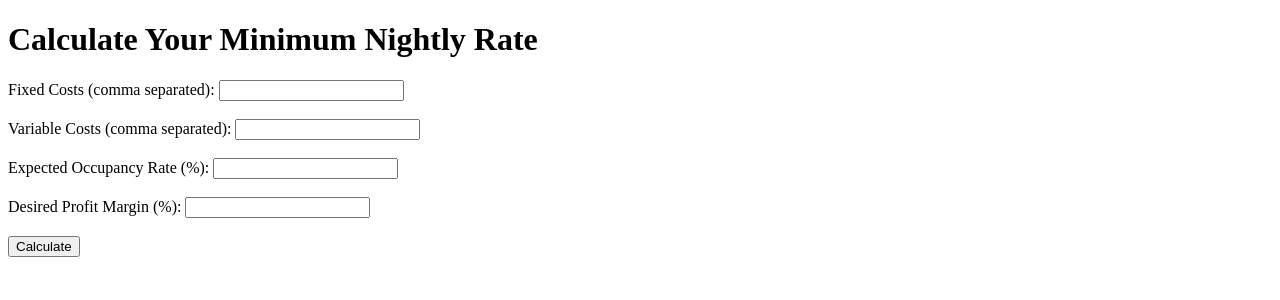
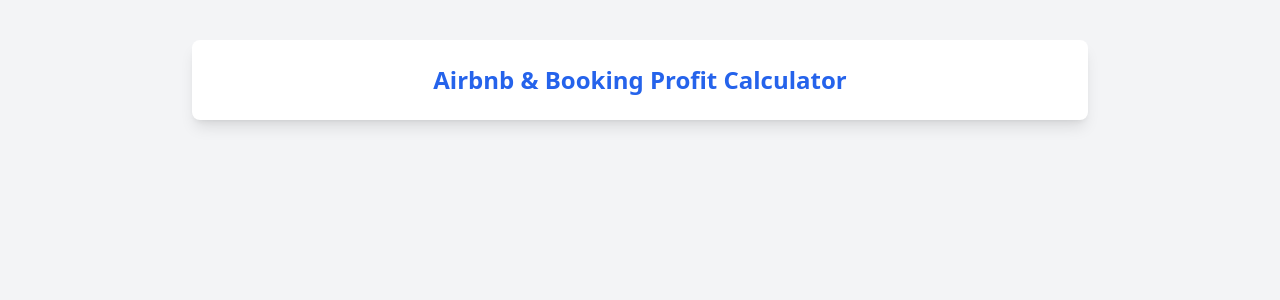
Before and after one commit to NaniChehore/ProfitCalculator, a Flask app: page / in a window 1280 px wide. Shown: the top 300 px of the page. Run offline with Flask 3, Linux system fonts and the light colour scheme; some libraries are stand-ins or nearby versions.

Commit message:
Update index.html

```diff
--- a/templates/index.html
+++ b/templates/index.html
@@ -1,31 +1,12 @@
 <!DOCTYPE html>
-<html>
+<html lang="en">
 <head>
-    <title>Airbnb Pricing Calculator</title>
+    <meta charset="UTF-8">
+    <meta name="viewport" content="width=device-width, initial-scale=1.0">
+    <title>Profit Calculator</title>
+    <script src="https://cdn.tailwindcss.com"></script>
 </head>
-<body>
-    <h1>Calculate Your Minimum Nightly Rate</h1>
-    <form method="POST">
-        <label>Fixed Costs (comma separated):</label>
-        <input type="text" name="fixed_costs"><br><br>
-
-        <label>Variable Costs (comma separated):</label>
-        <input type="text" name="variable_costs"><br><br>
-
-        <label>Expected Occupancy Rate (%):</label>
-        <input type="text" name="occupancy_rate"><br><br>
-
-        <label>Desired Profit Margin (%):</label>
-        <input type="text" name="profit_margin"><br><br>
-
-        <button type="submit">Calculate</button>
-    </form>
-
-    {% if airbnb_price %}
-        <h2>Results:</h2>
-        <p>Airbnb Minimum Rate: R{{ airbnb_price|round(2) }}</p>
-        <p>Booking.com Minimum Rate: R{{ booking_price|round(2) }}</p>
-        <p>Combined Minimum Rate: R{{ combined_price|round(2) }}</p>
-    {% endif %}
-</body>
-</html>
+<body class="bg-gray-100">
+    <div class="max-w-4xl mx-auto p-6 bg-white shadow-lg rounded-lg mt-10">
+        <h1 class="text-2xl font-bold text-center text-blue-600">Airbnb & Booking Profit Calculator</h1>
+        <p class="text-gray
```
